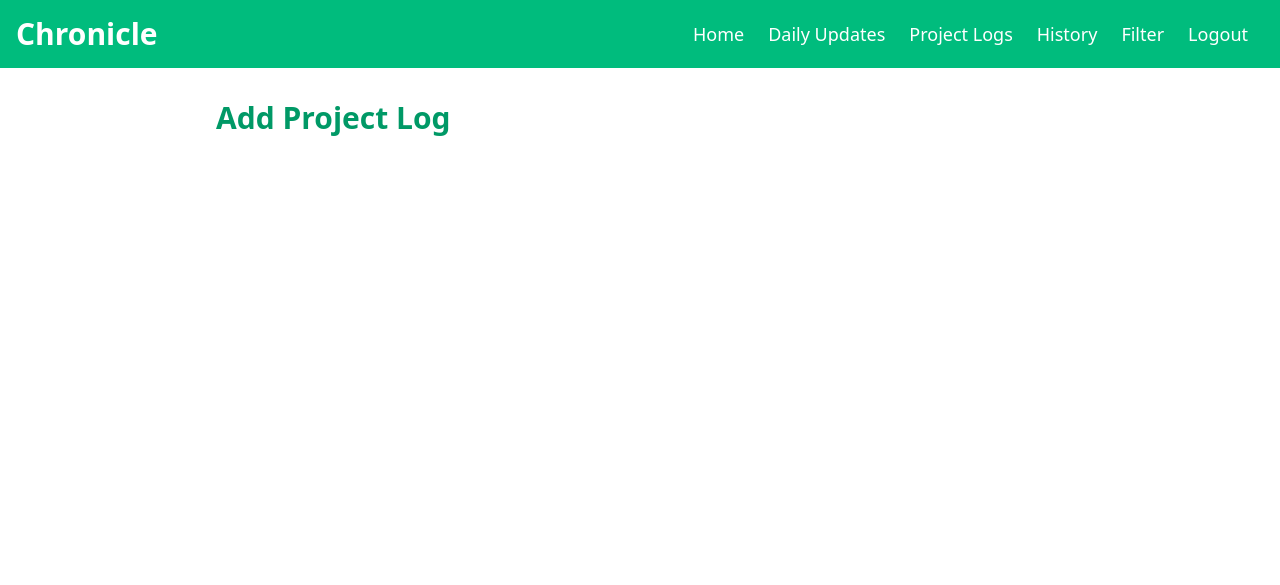
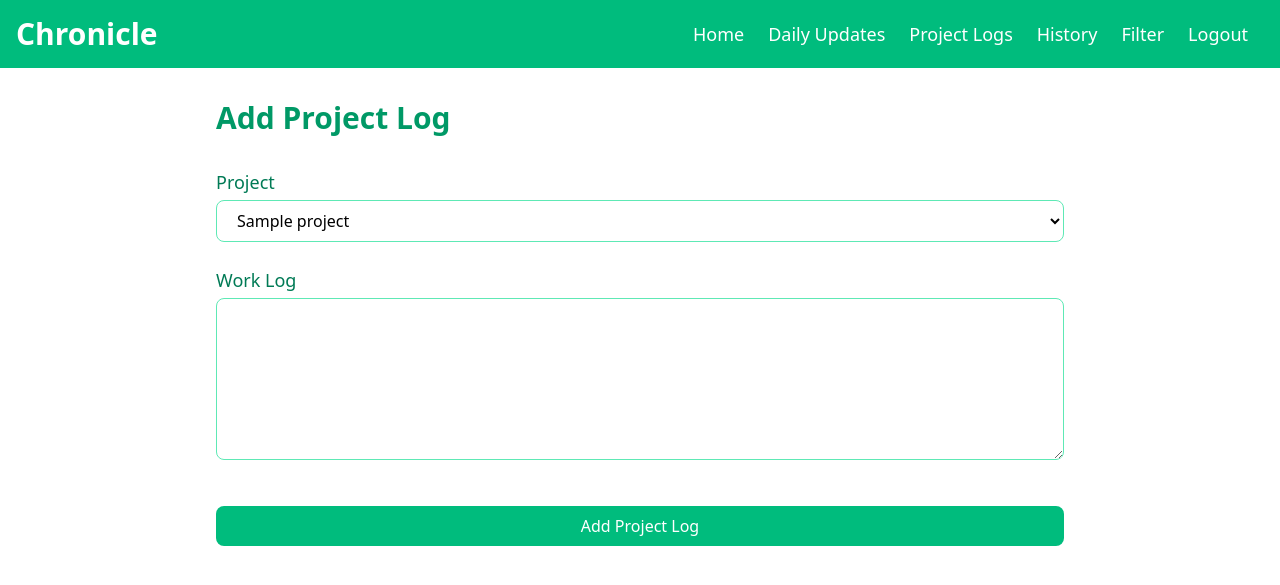
Before and after one commit to Rishil96/chronicle, a Python web app: template templates/add_project_log.html in a window 1280 px wide. Shown: the top 585 px of the page. Run offline with Jinja, Linux system fonts and the light colour scheme; the template is opened without the code that fills it: most values are stand-ins (such as "Sample title", 1, 10 or a date in 2020).

Commit message:
Add : Complete form logic to add a project log

```diff
--- a/templates/add_project_log.html
+++ b/templates/add_project_log.html
@@ -8,7 +8,19 @@ Add Project Log | Chronicle
     <div class="max-w-4xl mx-auto px-6 py-8">
         <h1 class="text-3xl font-bold text-emerald-600 mb-8">Add Project Log</h1>
         <form method="POST" action="">
-
+            <div class="mb-6">
+                <label for="project" class="text-lg text-emerald-700 font-medium mb-1 block">Project</label>
+                <select name="project_id" id="project" class="border border-emerald-300 rounded-lg px-4 py-2 w-full focus:outline-none focus:ring-2 focus:ring-emerald-500">
+                    {% for project in all_projects %}
+                        <option value="{{ project.id }}">{{ project.project_name }}</option>
+                    {% endfor %}
+                </select>
+            </div>
+            <div class="mb-6">
+                <label for="project-log" class="text-lg text-emerald-700 font-medium mb-1 block">Work Log</label>
+                <textarea name="log" id="project-log" rows="6" class="border border-emerald-300 rounded-lg px-4 py-2 w-full focus:outline-none focus:ring-2 focus:ring-emerald-500 resize-y"></textarea>
+            </div>
+            <button type="submit" class="bg-emerald-500 text-white px-6 py-2 w-full rounded-lg font-medium hover:bg-emerald-600 cursor-pointer mt-4">Add Project Log</button>
         </form>
     </div>
 {% endblock %}
```
